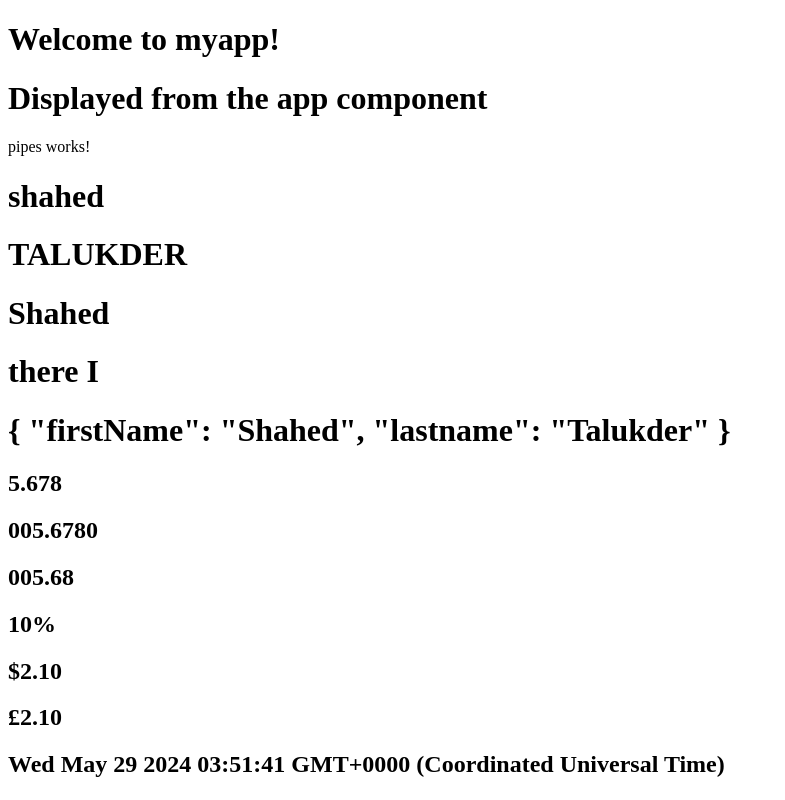
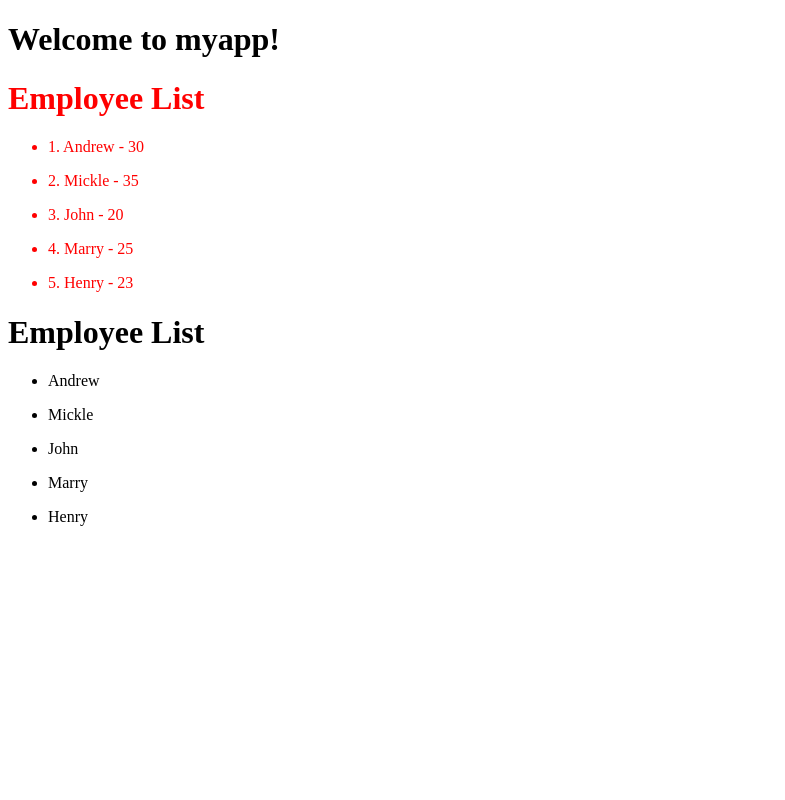
Before and after one commit to shahed-swe/angular-practise, an Angular app: page / in a window 1280 px wide. Shown: the top 800 px of the page, without its empty margins (0-785 px from the left). Built offline with nearby package versions, Linux system fonts and the light colour scheme.

Commit message:
new changes with http calling,observables, error handle

```diff
--- a/src/app/app.component.html
+++ b/src/app/app.component.html
@@ -6,15 +6,17 @@
 </div>
 <!-- <app-test></app-test> -->
 <!-- <div class="app-test2"></div> -->
-<!-- <div app-test3></div>  -->
+<div app-test3></div>
 <!-- <app-test4></app-test4> -->
 <!-- <app-test5></app-test5> -->
 <!-- <app-twoway></app-twoway> -->
 <!-- <app-directives></app-directives> -->
 
-<div>
+<!-- <div>
   <h1>{{message}} Displayed from the app component</h1>
-</div>
+</div> -->
 
 <!-- <app-cinteract (childEvent)="message=$event" [parentData]="name"></app-cinteract> -->
-<app-pipes></app-pipes>
+<!-- <app-pipes></app-pipes> -->
+
+<app-services></app-services>
--- /dev/null
+++ b/src/app/employee.service.ts
@@ -0,0 +1,39 @@
+import { HttpClient, HttpErrorResponse } from '@angular/common/http';
+import { Injectable } from '@angular/core';
+import { IEmployee } from './model/employee';
+import { Observable, throwError } from 'rxjs';
+import { catchError } from 'rxjs/operators'
+
+@Injectable({
+  providedIn: 'root'
+})
+export class EmployeeService {
+
+  // getEmployees(){
+  //   return [
+  //     { "id": 1, "name": "Andrew", "age": 30 },
+  //     { "id": 2, "name": "Mickle", "age": 35 },
+  //     { "id": 3, "name": "John", "age": 20 },
+  //     { "id": 4, "name": "Marry", "age": 25 }
+  //   ]
+  // }
+
+
+  constructor(private http:HttpClient) { }
+
+  private _url: string = "/assets/data/employess.json"
+
+  getEmployees(): Observable<IEmployee[]>{
+    return this.http.get<IEmployee[]>(this._url)
+      .pipe(
+        catchError(this.errorHandler)
+      )
+  }
+
+
+  errorHandler(error: HttpErrorResponse){
+    console.log(error)
+
+    return throwError(error.message || 'Server Error')
+  }
+}
--- /dev/null
+++ b/src/app/model/employee.ts
@@ -0,0 +1,5 @@
+export interface IEmployee {
+    id: number,
+    name: string,
+    age: number
+}
--- /dev/null
+++ b/src/app/services/services.component.html
@@ -0,0 +1,6 @@
+<div>
+  <h1>Employee List</h1>
+  <ul *ngFor="let em of employess">
+    <li>{{em.name}}</li>
+  </ul>
+</div>
--- /dev/null
+++ b/src/app/services/services.component.ts
@@ -0,0 +1,24 @@
+import { Component, OnInit } from '@angular/core';
+import { EmployeeService } from '../employee.service';
+import { IEmployee } from '../model/employee';
+
+@Component({
+  selector: 'app-services',
+  templateUrl: './services.component.html',
+  styleUrls: ['./services.component.css']
+})
+export class ServicesComponent implements OnInit {
+  public employess: IEmployee[] = []
+
+  constructor(private _employeeService: EmployeeService) {
+
+   }
+
+  ngOnInit() {
+    this._employeeService.getEmployees()
+      .subscribe(res => this.employess = res)
+  }
+
+
+
+}
--- a/src/app/test3/test3.component.html
+++ b/src/app/test3/test3.component.html
@@ -1,3 +1,6 @@
 <div>
-  test3 works!
+  <h1>Employee List</h1>
+  <ul *ngFor="let em of employees;index as i">
+    <li>{{i + 1}}. {{em.name}} - {{em.age}}</li>
+  </ul>
 </div>
--- a/src/app/test3/test3.component.ts
+++ b/src/app/test3/test3.component.ts
@@ -1,4 +1,6 @@
 import { Component, OnInit } from '@angular/core';
+import { EmployeeService } from '../employee.service';
+import { IEmployee } from '../model/employee';
 
 @Component({
   selector: '[app-test3]',
@@ -10,10 +12,20 @@ import { Component, OnInit } from '@angular/core';
   `]
 })
 export class Test3Component implements OnInit {
+  public employees: IEmployee[] = []
 
-  constructor() { }
+  // public employess = [
+  //   { "id": 1, "name": "Andrew", "age": 30 },
+  //   { "id": 2, "name": "Mickle", "age": 35 },
+  //   { "id": 3, "name": "John", "age": 20 },
+  //   { "id": 4, "name": "Marry", "age": 25 }
+  // ] - it's already in service, so we won't repeart it here. instead we will use service
+
+  constructor(private _employeeService: EmployeeService) { }
 
   ngOnInit() {
+    this._employeeService.getEmployees()
+      .subscribe(res => this.employees = res)
   }
 
 }
--- /dev/null
+++ b/src/assets/data/employess.json
@@ -0,0 +1,27 @@
+[
+    {
+        "id": 1,
+        "name": "Andrew",
+        "age": 30
+    },
+    {
+        "id": 2,
+        "name": "Mickle",
+        "age": 35
+    },
+    {
+        "id": 3,
+        "name": "John",
+        "age": 20
+    },
+    {
+        "id": 4,
+        "name": "Marry",
+        "age": 25
+    },
+    {
+        "id": 5,
+        "name": "Henry",
+        "age": 23
+    }
+]
```
Also changed, not shown: src/app/app.module.ts (+8 -3 lines), src/app/services/services.component.css (added), 1 other file (tests, documents, lock files or other folders).
